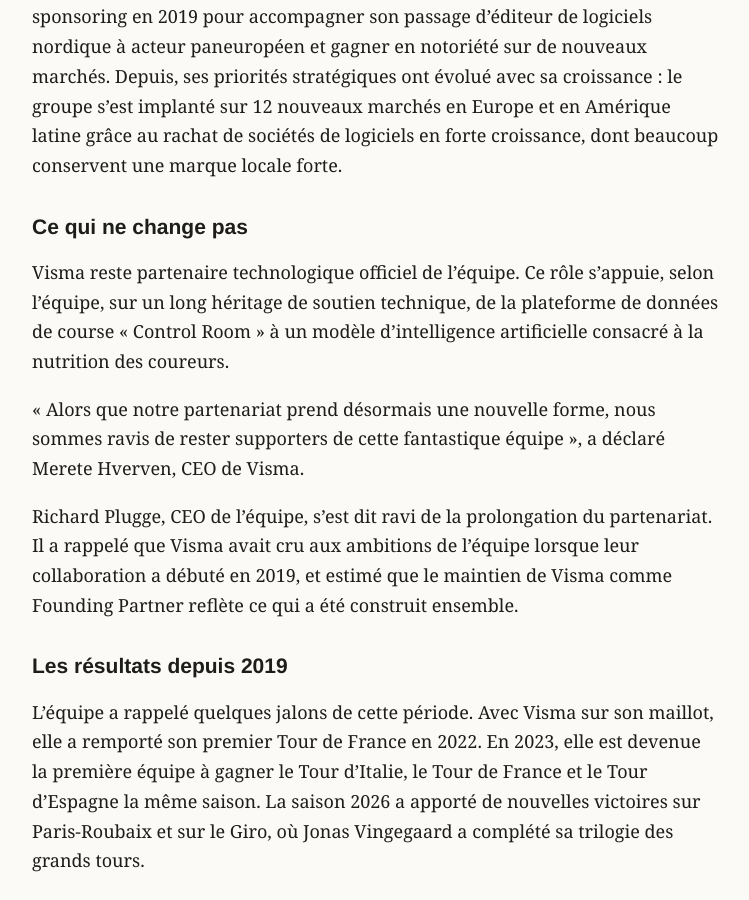
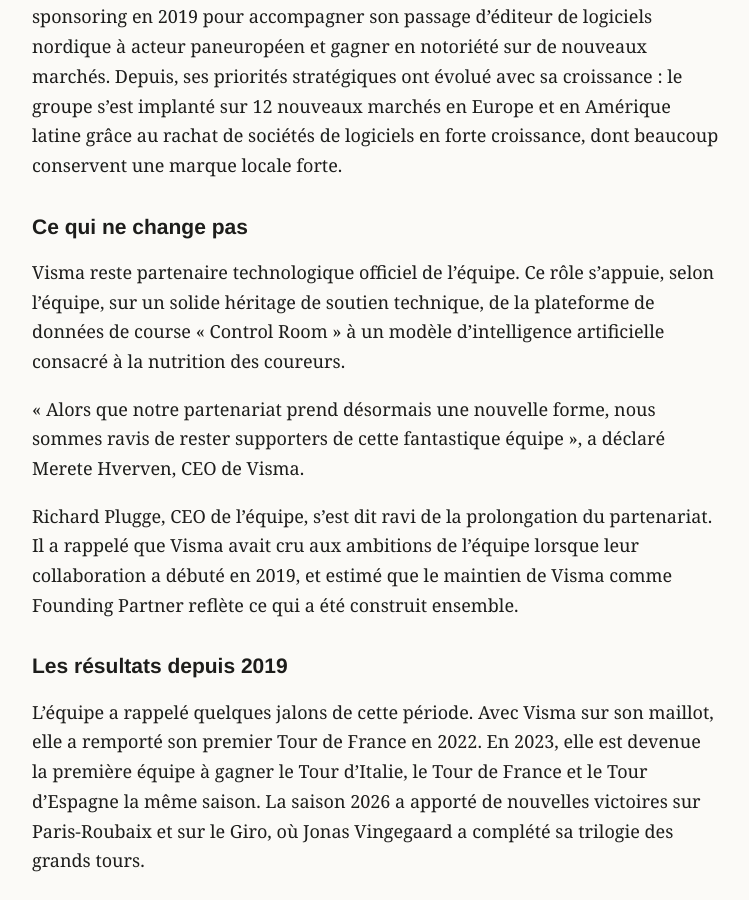
Before and after one commit to antoinebb/test-repo, a Jekyll site: the page built from _posts/2026-11-26-visma-ne-sera-plus-partenaire-titre-equipe-2027.md, in a window 1280 px wide and 900 px high, scrolled down 1009 px. Shown: the whole window, without its empty margins (264-1013 px from the left). Built offline with Jekyll 4.4.1, drawn with Linux system fonts in a browser that asks for light colours; some of the changed text lies outside the part shown.

Commit message:
Correction n°1 : Visma ne sera plus partenaire-titre de l'équipe
Co-Authored-By: Claude Sonnet 5.5 <noreply@anthropic.com>
Claude-Session: https://claude.ai/code/session_01Hc8YjcuSvBhPd9MG7ygaaW

```diff
--- a/_posts/2026-11-26-visma-ne-sera-plus-partenaire-titre-equipe-2027.md
+++ b/_posts/2026-11-26-visma-ne-sera-plus-partenaire-titre-equipe-2027.md
@@ -22,7 +22,7 @@ Cette évolution reflète celle du groupe lui-même. Visma était entré dans le
 
 ## Ce qui ne change pas
 
-Visma reste partenaire technologique officiel de l'équipe. Ce rôle s'appuie, selon l'équipe, sur un long héritage de soutien technique, de la plateforme de données de course « Control Room » à un modèle d'intelligence artificielle consacré à la nutrition des coureurs.
+Visma reste partenaire technologique officiel de l'équipe. Ce rôle s'appuie, selon l'équipe, sur un solide héritage de soutien technique, de la plateforme de données de course « Control Room » à un modèle d'intelligence artificielle consacré à la nutrition des coureurs.
 
 « Alors que notre partenariat prend désormais une nouvelle forme, nous sommes ravis de rester supporters de cette fantastique équipe », a déclaré Merete Hverven, CEO de Visma.
 
```
Also changed, not shown: other parts of _posts/2026-11-26-visma-ne-sera-plus-partenaire-titre-equipe-2027.md (+1 -1 lines).
